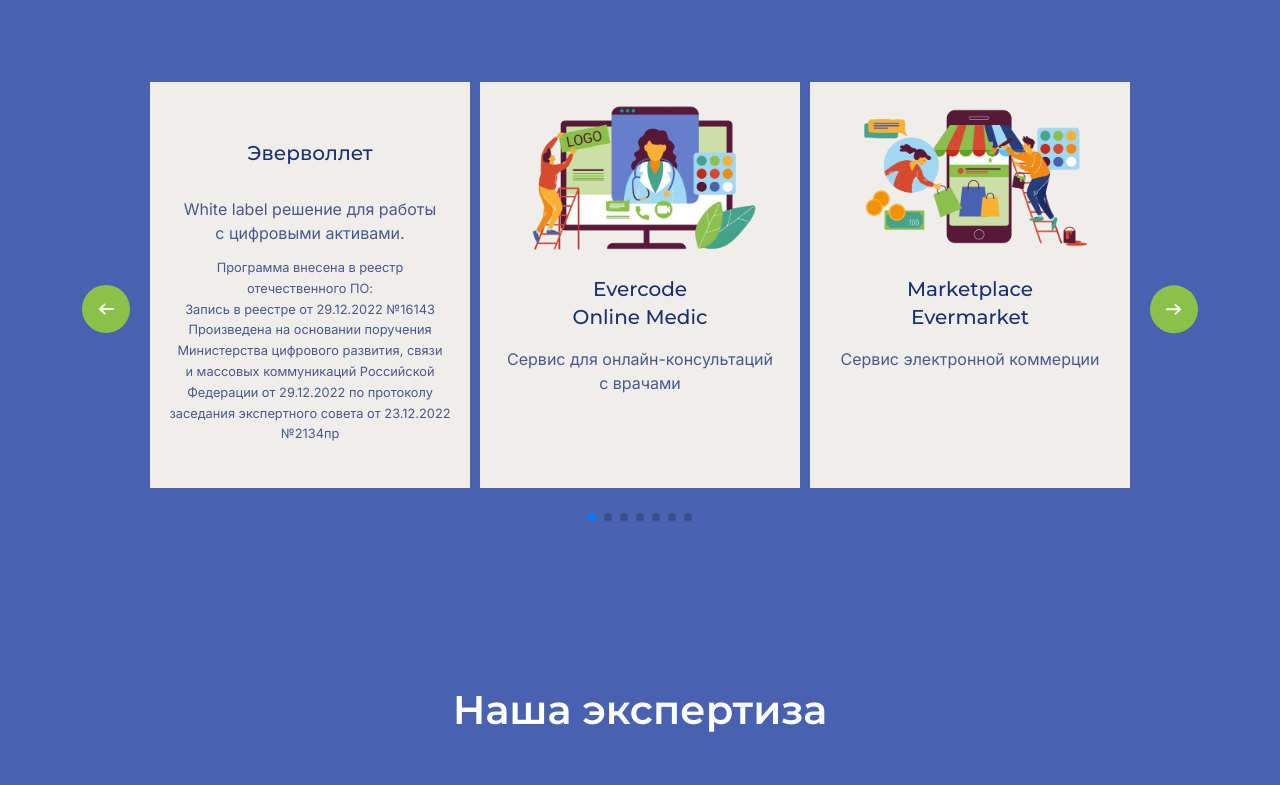
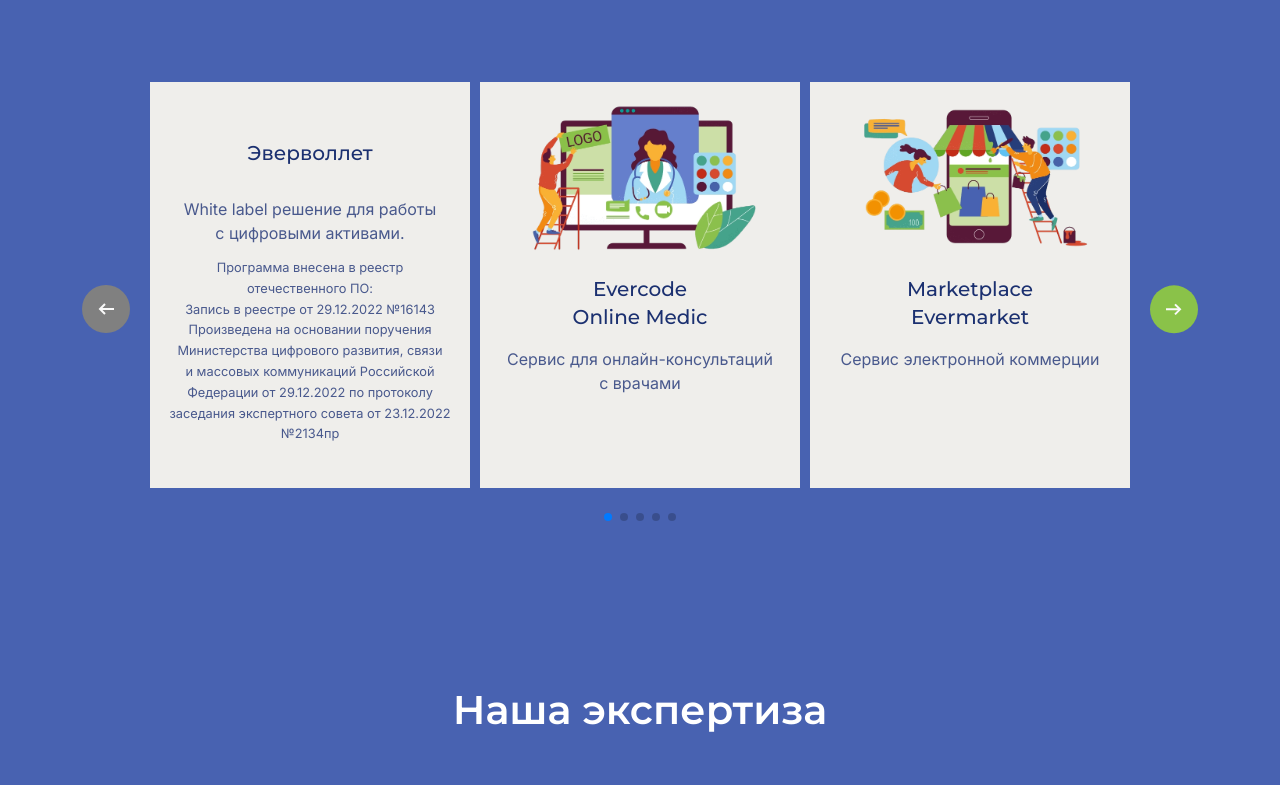
Before and after one commit to Foxy-desu/projectEvercode, a React (Vite) app: page /#/ in a window 1280 px wide. Shown: the part 1688-2473 px from the top of the page. Built offline with nearby package versions, Linux system fonts and the light colour scheme.

Commit message:
feat: improve navigation

```diff
--- a/src/shared/slider/slider.tsx
+++ b/src/shared/slider/slider.tsx
@@ -5,19 +5,20 @@ import 'swiper/css/pagination';
 import RoundBtn from "../roundBtn/roundBtn";
 import SliderCard, { ISliderCard } from "../sliderCard/mySlideCard/sliderCard.tsx";
 import cl from './slider.module.scss';
-import { useRef } from "react";
+import { useRef, useState } from "react";
 
 interface ISlider {
   items: Array<ISliderCard>
 }
 
 const Slider = ({items}:ISlider)=>{
+  const [disableFading, setDisableFading] = useState<'isBeginning'|'isEnd'|null>('isBeginning');
   const navNextRef = useRef(null);
   const navPrevRef = useRef(null);
   return (
     <div className={cl.slider} style={{display: 'flex', width: '100%', justifyContent: 'center'}}>
       <div className={cl.navigation} ref={navPrevRef}>
-        <RoundBtn  prompt="" onClick={(e)=>e.preventDefault}/>
+        <RoundBtn  prompt="" onClick={(e)=>e.preventDefault} style={disableFading==='isBeginning' ? {background:'gray', cursor: 'default'}:{}}/>
       </div>
       <div className={cl.slideContainer}>
         <Swiper
@@ -25,10 +26,23 @@ const Slider = ({items}:ISlider)=>{
       modules={[Navigation, Pagination, A11y]}
       navigation={{
         nextEl: navNextRef.current,
-        prevEl: navPrevRef.current
+        prevEl: navPrevRef.current,
       }}
       pagination={{clickable:false}}
-      loop={true}
+      loop={false}
+      keyboard={true}
+      a11y={{
+        scrollOnFocus:true
+      }}
+      onActiveIndexChange={(e) => {
+        if(e.isBeginning){
+          setDisableFading("isBeginning");
+        } else if(e.isEnd){
+          setDisableFading("isEnd");
+        } else {
+          setDisableFading(null)
+        }
+       }}
       breakpoints={{
         320: {
           slidesPerView: 1,
@@ -63,7 +77,7 @@ const Slider = ({items}:ISlider)=>{
         </Swiper>
       </div>
       <div className={cl.navigation} style={{transform: 'rotate(180deg)'}} ref={navNextRef}>
-        <RoundBtn  prompt=""/>
+        <RoundBtn  prompt="" style={disableFading==='isEnd' ? {background:'gray', cursor: 'default'}:{}}/>
       </div >
     </div>
   )
```
